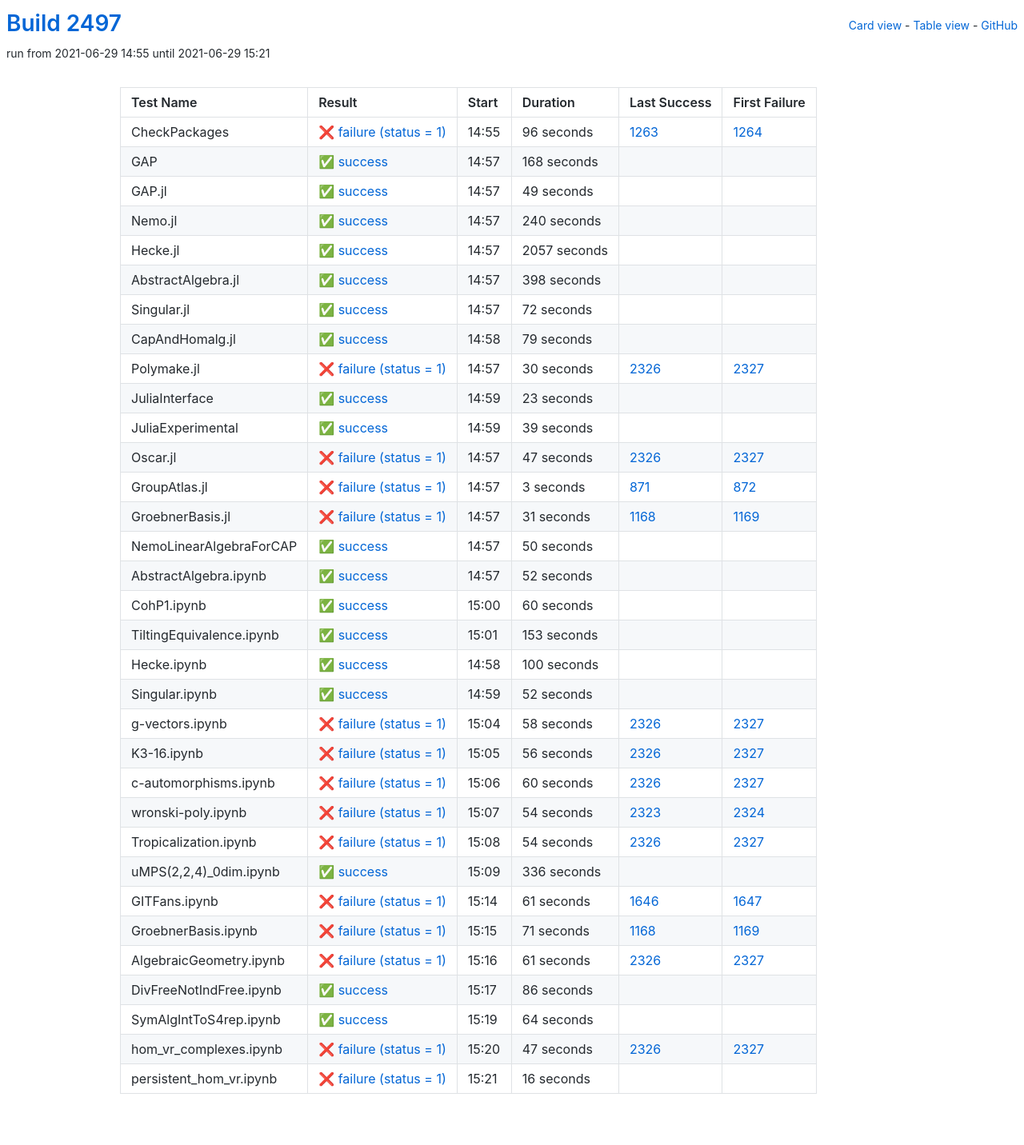
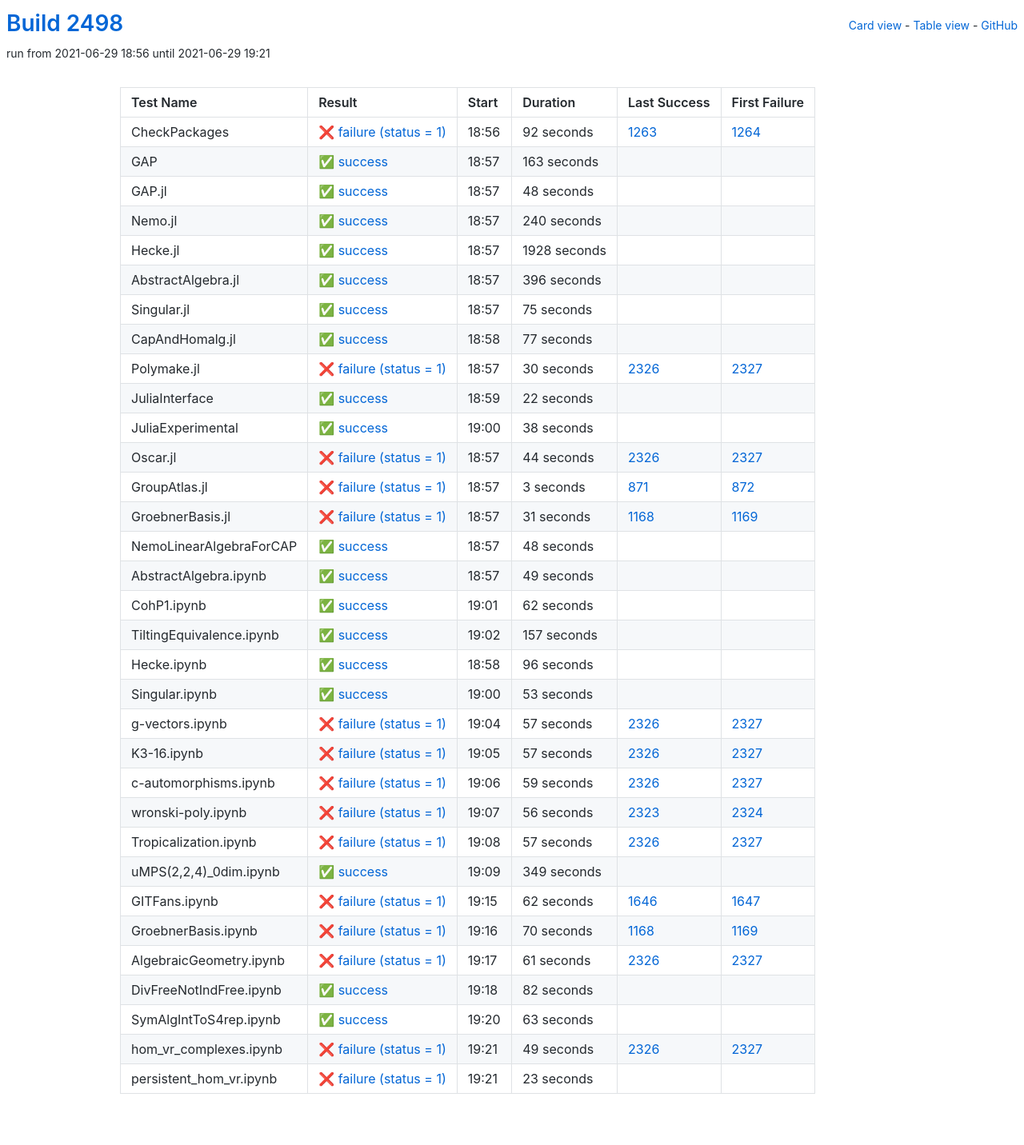
Before and after one commit to oscar-system/oscar-ci-status-stable, a Jekyll site: the page built from table.html, in a window 1280 px wide. Shown: the whole page at 80% size. Built offline with Jekyll 4.4.1, drawn with Linux system fonts in a browser that asks for light colours.

Commit message:
Build #2498

```diff
--- a/_data/ci.yml
+++ b/_data/ci.yml
@@ -1,6 +1,6 @@
 ---
-build: 2497
-build_url: https://oscarci.mathematik.uni-kl.de/job/oscar-stable/2497/
+build: 2498
+build_url: https://oscarci.mathematik.uni-kl.de/job/oscar-stable/2498/
 job: oscar-stable
 organization: oscar-system
 repo: oscar-ci-status-stable
@@ -8,44 +8,44 @@ repourl: https://github.com/oscar-system/oscar-ci-status-stable
 tests:
 - name: CheckPackages
   id: checkpackages
-  log: https://oscarci.mathematik.uni-kl.de/job/oscar-stable/2497/artifact/logs/build-2497/CheckPackages.log
-  start: 2021-06-29 14:55
+  log: https://oscarci.mathematik.uni-kl.de/job/oscar-stable/2498/artifact/logs/build-2498/CheckPackages.log
+  start: 2021-06-29 18:56
   success: false
   exitcode: 1
   status: failure
-  duration: 96
+  duration: 92
   last_success: 1263
   last_success_url: https://oscarci.mathematik.uni-kl.de/job/oscar-stable/1263/
   first_failure: 1264
   first_failure_url: https://oscarci.mathematik.uni-kl.de/job/oscar-stable/1264/
 - name: GAP
   id: gap
-  log: https://oscarci.mathematik.uni-kl.de/job/oscar-stable/2497/artifact/logs/build-2497/GAP.log
-  start: 2021-06-29 14:57
+  log: https://oscarci.mathematik.uni-kl.de/job/oscar-stable/2498/artifact/logs/build-2498/GAP.log
+  start: 2021-06-29 18:57
   success: true
   exitcode: 0
   status: success
-  duration: 168
+  duration: 163
   last_success: false
   last_success_url:
   first_failure: false
   first_failure_url:
 - name: GAP.jl
   id: gap-jl
-  log: https://oscarci.mathematik.uni-kl.de/job/oscar-stable/2497/artifact/logs/build-2497/GAP.jl.log
-  start: 2021-06-29 14:57
+  log: https://oscarci.mathematik.uni-kl.de/job/oscar-stable/2498/artifact/logs/build-2498/GAP.jl.log
+  start: 2021-06-29 18:57
   success: true
   exitcode: 0
   status: success
-  duration: 49
+  duration: 48
   last_success: false
   last_success_url:
   first_failure: false
   first_failure_url:
 - name: Nemo.jl
   id: nemo-jl
-  log: https://oscarci.mathematik.uni-kl.de/job/oscar-stable/2497/artifact/logs/build-2497/Nemo.jl.log
-  start: 2021-06-29 14:57
+  log: https://oscarci.mathematik.uni-kl.de/job/oscar-stable/2498/artifact/logs/build-2498/Nemo.jl.log
+  start: 2021-06-29 18:57
   success: true
   exitcode: 0
   status: success
@@ -56,56 +56,56 @@ tests:
   first_failure_url:
 - name: Hecke.jl
   id: hecke-jl
-  log: https://oscarci.mathematik.uni-kl.de/job/oscar-stable/2497/artifact/logs/build-2497/Hecke.jl.log
-  start: 2021-06-29 14:57
+  log: https://oscarci.mathematik.uni-kl.de/job/oscar-stable/2498/artifact/logs/build-2498/Hecke.jl.log
+  start: 2021-06-29 18:57
   success: true
   exitcode: 0
   status: success
-  duration: 2057
+  duration: 1928
   last_success: false
   last_success_url:
   first_failure: false
   first_failure_url:
 - name: AbstractAlgebra.jl
   id: abstractalgebra-jl
-  log: https://oscarci.mathematik.uni-kl.de/job/oscar-stable/2497/artifact/logs/build-2497/AbstractAlgebra.jl.log
-  start: 2021-06-29 14:57
+  log: https://oscarci.mathematik.uni-kl.de/job/oscar-stable/2498/artifact/logs/build-2498/AbstractAlgebra.jl.log
+  start: 2021-06-29 18:57
   success: true
   exitcode: 0
   status: success
-  duration: 398
+  duration: 396
   last_success: false
   last_success_url:
   first_failure: false
   first_failure_url:
 - name: Singular.jl
   id: singular-jl
-  log: https://oscarci.mathematik.uni-kl.de/job/oscar-stable/2497/artifact/logs/build-2497/Singular.jl.log
-  start: 2021-06-29 14:57
+  log: https://oscarci.mathematik.uni-kl.de/job/oscar-stable/2498/artifact/logs/build-2498/Singular.jl.log
+  start: 2021-06-29 18:57
   success: true
   exitcode: 0
   status: success
-  duration: 72
+  duration: 75
   last_success: false
   last_success_url:
   first_failure: false
   first_failure_url:
 - name: CapAndHomalg.jl
   id: capandhomalg-jl
-  log: https://oscarci.mathematik.uni-kl.de/job/oscar-stable/2497/artifact/logs/build-2497/CapAndHomalg.jl.log
-  start: 2021-06-29 14:58
+  log: https://oscarci.mathematik.uni-kl.de/job/oscar-stable/2498/artifact/logs/build-2498/CapAndHomalg.jl.log
+  start: 2021-06-29 18:58
   success: true
   exitcode: 0
   status: success
-  duration: 79
+  duration: 77
   last_success: false
   last_success_url:
   first_failure: false
   first_failure_url:
 - name: Polymake.jl
   id: polymake-jl
-  log: https://oscarci.mathematik.uni-kl.de/job/oscar-stable/2497/artifact/logs/build-2497/Polymake.jl.log
-  start: 2021-06-29 14:57
+  log: https://oscarci.mathematik.uni-kl.de/job/oscar-stable/2498/artifact/logs/build-2498/Polymake.jl.log
+  start: 2021-06-29 18:57
   success: false
   exitcode: 1
   status: failure
@@ -116,44 +116,44 @@ tests:
   first_failure_url: https://oscarci.mathematik.uni-kl.de/job/oscar-stable/2327/
 - name: JuliaInterface
   id: juliainterface
-  log: https://oscarci.mathematik.uni-kl.de/job/oscar-stable/2497/artifact/logs/build-2497/JuliaInterface.log
-  start: 2021-06-29 14:59
+  log: https://oscarci.mathematik.uni-kl.de/job/oscar-stable/2498/artifact/logs/build-2498/JuliaInterface.log
+  start: 2021-06-29 18:59
   success: true
   exitcode: 0
   status: success
-  duration: 23
+  duration: 22
   last_success: false
   last_success_url:
   first_failure: false
   first_failure_url:
 - name: JuliaExperimental
   id: juliaexperimental
-  log: https://oscarci.mathematik.uni-kl.de/job/oscar-stable/2497/artifact/logs/build-2497/JuliaExperimental.log
-  start: 2021-06-29 14:59
+  log: https://oscarci.mathematik.uni-kl.de/job/oscar-stable/2498/artifact/logs/build-2498/JuliaExperimental.log
+  start: 2021-06-29 19:00
   success: true
   exitcode: 0
   status: success
-  duration: 39
+  duration: 38
   last_success: false
   last_success_url:
   first_failure: false
   first_failure_url:
 - name: Oscar.jl
   id: oscar-jl
-  log: https://oscarci.mathematik.uni-kl.de/job/oscar-stable/2497/artifact/logs/build-2497/Oscar.jl.log
-  start: 2021-06-29 14:57
+  log: https://oscarci.mathematik.uni-kl.de/job/oscar-stable/2498/artifact/logs/build-2498/Oscar.jl.log
+  start: 2021-06-29 18:57
   success: false
   exitcode: 1
   status: failure
-  duration: 47
+  duration: 44
   last_success: 2326
   last_success_url: https://oscarci.mathematik.uni-kl.de/job/oscar-stable/2326/
   first_failure: 2327
   first_failure_url: https://oscarci.mathematik.uni-kl.de/job/oscar-stable/2327/
 - name: GroupAtlas.jl
   id: groupatlas-jl
-  log: https://oscarci.mathematik.uni-kl.de/job/oscar-stable/2497/artifact/logs/build-2497/GroupAtlas.jl.log
-  start: 2021-06-29 14:57
+  log: https://oscarci.mathematik.uni-kl.de/job/oscar-stable/2498/artifact/logs/build-2498/GroupAtlas.jl.log
+  start: 2021-06-29 18:57
   success: false
   exitcode: 1
   status: failure
@@ -164,8 +164,8 @@ tests:
   first_failure_url: https://oscarci.mathematik.uni-kl.de/job/oscar-stable/872/
 - name: GroebnerBasis.jl
   id: groebnerbasis-jl
-  log: https://oscarci.mathematik.uni-kl.de/job/oscar-stable/2497/artifact/logs/build-2497/GroebnerBasis.jl.log
-  start: 2021-06-29 14:57
+  log: https://oscarci.mathematik.uni-kl.de/job/oscar-stable/2498/artifact/logs/build-2498/GroebnerBasis.jl.log
+  start: 2021-06-29 18:57
   success: false
   exitcode: 1
   status: failure
@@ -176,176 +176,176 @@ tests:
   first_failure_url: https://oscarci.mathematik.uni-kl.de/job/oscar-stable/1169/
 - name: NemoLinearAlgebraForCAP
   id: nemolinearalgebraforcap
-  log: https://oscarci.mathematik.uni-kl.de/job/oscar-stable/2497/artifact/logs/build-2497/NemoLinearAlgebraForCAP.log
-  start: 2021-06-29 14:57
+  log: https://oscarci.mathematik.uni-kl.de/job/oscar-stable/2498/artifact/logs/build-2498/NemoLinearAlgebraForCAP.log
+  start: 2021-06-29 18:57
   success: true
   exitcode: 0
   status: success
-  duration: 50
+  duration: 48
   last_success: false
   last_success_url:
   first_failure: false
   first_failure_url:
 - name: AbstractAlgebra.ipynb
   id: abstractalgebra-ipynb
-  log: https://oscarci.mathematik.uni-kl.de/job/oscar-stable/2497/artifact/logs/build-2497/AbstractAlgebra.ipynb.log
-  start: 2021-06-29 14:57
+  log: https://oscarci.mathematik.uni-kl.de/job/oscar-stable/2498/artifact/logs/build-2498/AbstractAlgebra.ipynb.log
+  start: 2021-06-29 18:57
   success: true
   exitcode: 0
   status: success
-  duration: 52
+  duration: 49
   last_success: false
   last_success_url:
   first_failure: false
   first_failure_url:
 - name: CohP1.ipynb
   id: cohp1-ipynb
-  log: https://oscarci.mathematik.uni-kl.de/job/oscar-stable/2497/artifact/logs/build-2497/CohP1.ipynb.log
-  start: 2021-06-29 15:00
+  log: https://oscarci.mathematik.uni-kl.de/job/oscar-stable/2498/artifact/logs/build-2498/CohP1.ipynb.log
+  start: 2021-06-29 19:01
   success: true
   exitcode: 0
   status: success
-  duration: 60
+  duration: 62
   last_success: false
   last_success_url:
   first_failure: false
   first_failure_url:
 - name: TiltingEquivalence.ipynb
   id: tiltingequivalence-ipynb
-  log: https://oscarci.mathematik.uni-kl.de/job/oscar-stable/2497/artifact/logs/build-2497/TiltingEquivalence.ipynb.log
-  start: 2021-06-29 15:01
+  log: https://oscarci.mathematik.uni-kl.de/job/oscar-stable/2498/artifact/logs/build-2498/TiltingEquivalence.ipynb.log
+  start: 2021-06-29 19:02
   success: true
   exitcode: 0
   status: success
-  duration: 153
+  duration: 157
   last_success: false
   last_success_url:
   first_failure: false
   first_failure_url:
 - name: Hecke.ipynb
   id: hecke-ipynb
-  log: https://oscarci.mathematik.uni-kl.de/job/oscar-stable/2497/artifact/logs/build-2497/Hecke.ipynb.log
-  start: 2021-06-29 14:58
+  log: https://oscarci.mathematik.uni-kl.de/job/oscar-stable/2498/artifact/logs/build-2498/Hecke.ipynb.log
+  start: 2021-06-29 18:58
   success: true
   exitcode: 0
   status: success
-  duration: 100
+  duration: 96
   last_success: false
   last_success_url:
   first_failure: false
   first_failure_url:
 - name: Singular.ipynb
   id: singular-ipynb
-  log: https://oscarci.mathematik.uni-kl.de/job/oscar-stable/2497/artifact/logs/build-2497/Singular.ipynb.log
-  start: 2021-06-29 14:59
+  log: https://oscarci.mathematik.uni-kl.de/job/oscar-stable/2498/artifact/logs/build-2498/Singular.ipynb.log
+  start: 2021-06-29 19:00
   success: true
   exitcode: 0
   status: success
-  duration: 52
+  duration: 53
   last_success: false
   last_success_url:
   first_failure: false
   first_failure_url:
 - name: g-vectors.ipynb
   id: g-vectors-ipynb
-  log: https://oscarci.mathematik.uni-kl.de/job/oscar-stable/2497/artifact/logs/build-2497/g-vectors.ipynb.log
-  start: 2021-06-29 15:04
+  log: https://oscarci.mathematik.uni-kl.de/job/oscar-stable/2498/artifact/logs/build-2498/g-vectors.ipynb.log
+  start: 2021-06-29 19:04
   success: false
   exitcode: 1
   status: failure
-  duration: 58
+  duration: 57
   last_success: 2326
   last_success_url: https://oscarci.mathematik.uni-kl.de/job/oscar-stable/2326/
   first_failure: 2327
   first_failure_url: https://oscarci.mathematik.uni-kl.de/job/oscar-stable/2327/
 - name: K3-16.ipynb
   id: k3-16-ipynb
-  log: https://oscarci.mathematik.uni-kl.de/job/oscar-stable/2497/artifact/logs/build-2497/K3-16.ipynb.log
-  start: 2021-06-29 15:05
+  log: https://oscarci.mathematik.uni-kl.de/job/oscar-stable/2498/artifact/logs/build-2498/K3-16.ipynb.log
+  start: 2021-06-29 19:05
   success: false
   exitcode: 1
   status: failure
-  duration: 56
+  duration: 57
   last_success: 2326
   last_success_url: https://oscarci.mathematik.uni-kl.de/job/oscar-stable/2326/
   first_failure: 2327
   first_failure_url: https://oscarci.mathematik.uni-kl.de/job/oscar-stable/2327/
 - name: c-automorphisms.ipynb
   id: c-automorphisms-ipynb
-  log: https://oscarci.mathematik.uni-kl.de/job/oscar-stable/2497/artifact/logs/build-2497/c-automorphisms.ipynb.log
-  start: 2021-06-29 15:06
+  log: https://oscarci.mathematik.uni-kl.de/job/oscar-stable/2498/artifact/logs/build-2498/c-automorphisms.ipynb.log
+  start: 2021-06-29 19:06
   success: false
   exitcode: 1
   status: failure
-  duration: 60
+  duration: 59
   last_success: 2326
   last_success_url: https://oscarci.mathematik.uni-kl.de/job/oscar-stable/2326/
   first_failure: 2327
   first_failure_url: https://oscarci.mathematik.uni-kl.de/job/oscar-stable/2327/
 - name: wronski-poly.ipynb
   id: wronski-poly-ipynb
-  log: https://oscarci.mathematik.uni-kl.de/job/oscar-stable/2497/artifact/logs/build-2497/wronski-poly.ipynb.log
-  start: 2021-06-29 15:07
+  log: https://oscarci.mathematik.uni-kl.de/job/oscar-stable/2498/artifact/logs/build-2498/wronski-poly.ipynb.log
+  start: 2021-06-29 19:07
   success: false
   exitcode: 1
   status: failure
-  duration: 54
+  duration: 56
   last_success: 2323
   last_success_url: https://oscarci.mathematik.uni-kl.de/job/oscar-stable/2323/
   first_failure: 2324
   first_failure_url: https://oscarci.mathematik.uni-kl.de/job/oscar-stable/2324/
 - name: Tropicalization.ipynb
   id: tropicalization-ipynb
-  log: https://oscarci.mathematik.uni-kl.de/job/oscar-stable/2497/artifact/logs/build-2497/Tropicalization.ipynb.log
-  start: 2021-06-29 15:08
+  log: https://oscarci.mathematik.uni-kl.de/job/oscar-stable/2498/artifact/logs/build-2498/Tropicalization.ipynb.log
+  start: 2021-06-29 19:08
   success: false
   exitcode: 1
   status: failure
-  duration: 54
+  duration: 57
   last_success: 2326
   last_success_url: https://oscarci.mathematik.uni-kl.de/job/oscar-stable/2326/
   first_failure: 2327
   first_failure_url: https://oscarci.mathematik.uni-kl.de/job/oscar-stable/2327/
 - name: uMPS(2,2,4)_0dim.ipynb
   id: umps-2-2-4-0dim-ipynb
-  log: https://oscarci.mathematik.uni-kl.de/job/oscar-stable/2497/artifact/logs/build-2497/uMPS-2-2-4-_0dim.ipynb.log
-  start: 2021-06-29 15:09
+  log: https://oscarci.mathematik.uni-kl.de/job/oscar-stable/2498/artifact/logs/build-2498/uMPS-2-2-4-_0dim.ipynb.log
+  start: 2021-06-29 19:09
   success: true
   exitcode: 0
   status: success
-  duration: 336
+  duration: 349
   last_success: false
   last_success_url:
   first_failure: false
   first_failure_url:
 - name: GITFans.ipynb
   id: gitfans-ipynb
-  log: https://oscarci.mathematik.uni-kl.de/job/oscar-stable/2497/artifact/logs/build-2497/GITFans.ipynb.log
-  start: 2021-06-29 15:14
+  log: https://oscarci.mathematik.uni-kl.de/job/oscar-stable/2498/artifact/logs/build-2498/GITFans.ipynb.log
+  start: 2021-06-29 19:15
   success: false
   exitcode: 1
   status: failure
-  duration: 61
+  duration: 62
   last_success: 1646
   last_success_url: https://oscarci.mathematik.uni-kl.de/job/oscar-stable/1646/
   first_failure: 1647
   first_failure_url: https://oscarci.mathematik.uni-kl.de/job/oscar-stable/1647/
 - name: GroebnerBasis.ipynb
   id: groebnerbasis-ipynb
-  log: https://oscarci.mathematik.uni-kl.de/job/oscar-stable/2497/artifact/logs/build-2497/GroebnerBasis.ipynb.log
-  start: 2021-06-29 15:15
+  log: https://oscarci.mathematik.uni-kl.de/job/oscar-stable/2498/artifact/logs/build-2498/GroebnerBasis.ipynb.log
+  start: 2021-06-29 19:16
   success: false
   exitcode: 1
   status: failure
-  duration: 71
+  duration: 70
   last_success: 1168
   last_success_url: https://oscarci.mathematik.uni-kl.de/job/oscar-stable/1168/
   first_failure: 1169
   first_failure_url: https://oscarci.mathematik.uni-kl.de/job/oscar-stable/1169/
 - name: AlgebraicGeometry.ipynb
   id: algebraicgeometry-ipynb
-  log: https://oscarci.mathematik.uni-kl.de/job/oscar-stable/2497/artifact/logs/build-2497/AlgebraicGeometry.ipynb.log
-  start: 2021-06-29 15:16
+  log: https://oscarci.mathematik.uni-kl.de/job/oscar-stable/2498/artifact/logs/build-2498/AlgebraicGeometry.ipynb.log
+  start: 2021-06-29 19:17
   success: false
   exitcode: 1
   status: failure
@@ -356,48 +356,48 @@ tests:
   first_failure_url: https://oscarci.mathematik.uni-kl.de/job/oscar-stable/2327/
 - name: DivFreeNotIndFree.ipynb
   id: divfreenotindfree-ipynb
-  log: https://oscarci.mathematik.uni-kl.de/job/oscar-stable/2497/artifact/logs/build-2497/DivFreeNotIndFree.ipynb.log
-  start: 2021-06-29 15:17
+  log: https://oscarci.mathematik.uni-kl.de/job/oscar-stable/2498/artifact/logs/build-2498/DivFreeNotIndFree.ipynb.log
+  start: 2021-06-29 19:18
   success: true
   exitcode: 0
   status: success
-  duration: 86
+  duration: 82
   last_success: false
   last_success_url:
   first_failure: false
   first_failure_url:
 - name: SymAlgIntToS4rep.ipynb
   id: symalginttos4rep-ipynb
-  log: https://oscarci.mathematik.uni-kl.de/job/oscar-stable/2497/artifact/logs/build-2497/SymAlgIntToS4rep.ipynb.log
-  start: 2021-06-29 15:19
+  log: https://oscarci.mathematik.uni-kl.de/job/oscar-stable/2498/artifact/logs/build-2498/SymAlgIntToS4rep.ipynb.log
+  start: 2021-06-29 19:20
   success: true
   exitcode: 0
   status: success
-  duration: 64
+  duration: 63
   last_success: false
   last_success_url:
   first_failure: false
   first_failure_url:
 - name: hom_vr_complexes.ipynb
   id: hom-vr-complexes-ipynb
-  log: https://oscarci.mathematik.uni-kl.de/job/oscar-stable/2497/artifact/logs/build-2497/hom_vr_complexes.ipynb.log
-  start: 2021-06-29 15:20
+  log: https://oscarci.mathematik.uni-kl.de/job/oscar-stable/2498/artifact/logs/build-2498/hom_vr_complexes.ipynb.log
+  start: 2021-06-29 19:21
   success: false
   exitcode: 1
   status: failure
-  duration: 47
+  duration: 49
   last_success: 2326
   last_success_url: https://oscarci.mathematik.uni-kl.de/job/oscar-stable/2326/
   first_failure: 2327
   first_failure_url: https://oscarci.mathematik.uni-kl.de/job/oscar-stable/2327/
 - name: persistent_hom_vr.ipynb
   id: persistent-hom-vr-ipynb
-  log: https://oscarci.mathematik.uni-kl.de/job/oscar-stable/2497/artifact/logs/build-2497/persistent_hom_vr.ipynb.log
-  start: 2021-06-29 15:21
+  log: https://oscarci.mathematik.uni-kl.de/job/oscar-stable/2498/artifact/logs/build-2498/persistent_hom_vr.ipynb.log
+  start: 2021-06-29 19:21
   success: false
   exitcode: 1
   status: failure
-  duration: 16
+  duration: 23
   last_success: false
   last_success_url:
   first_failure: false
```
Also changed, not shown: README.md.
